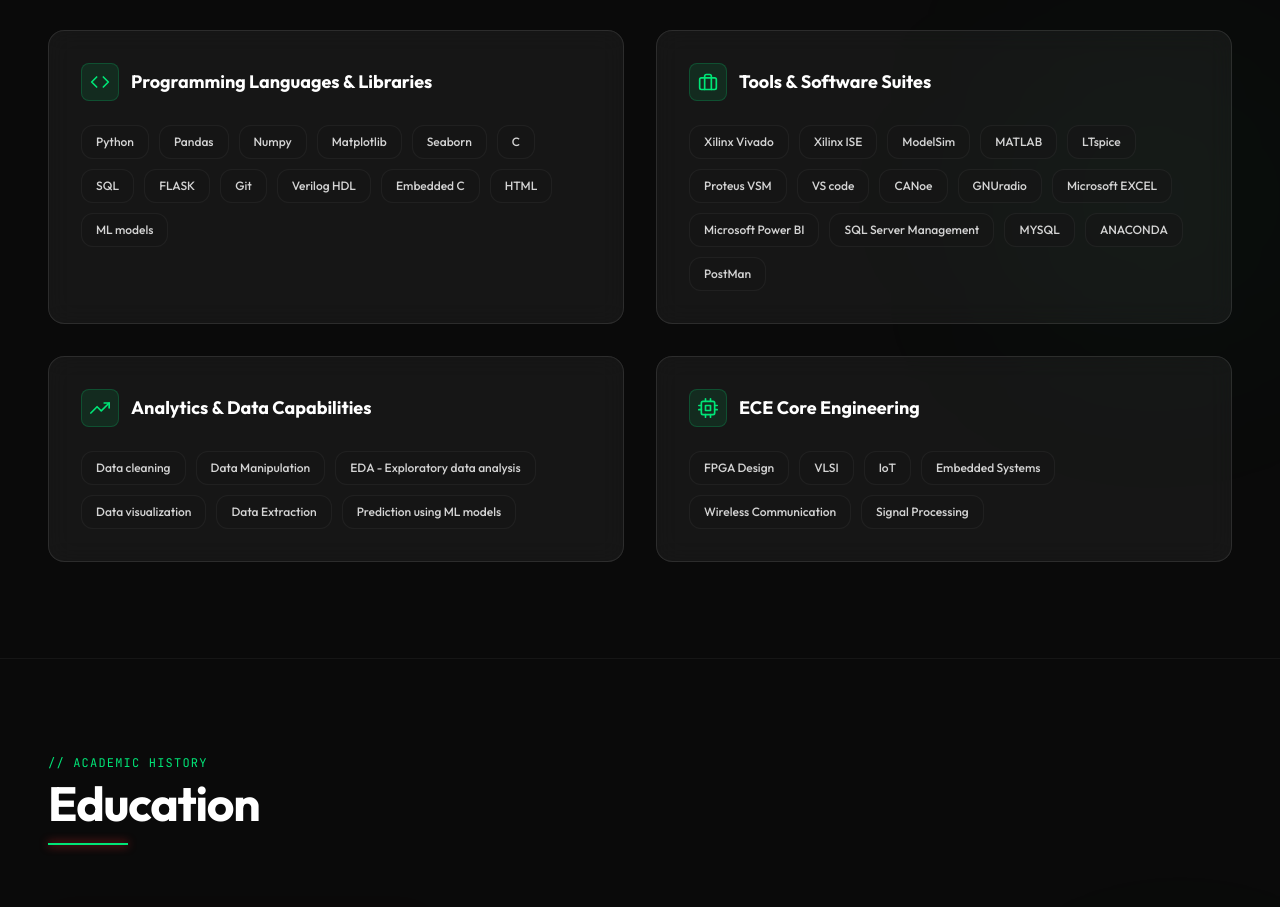
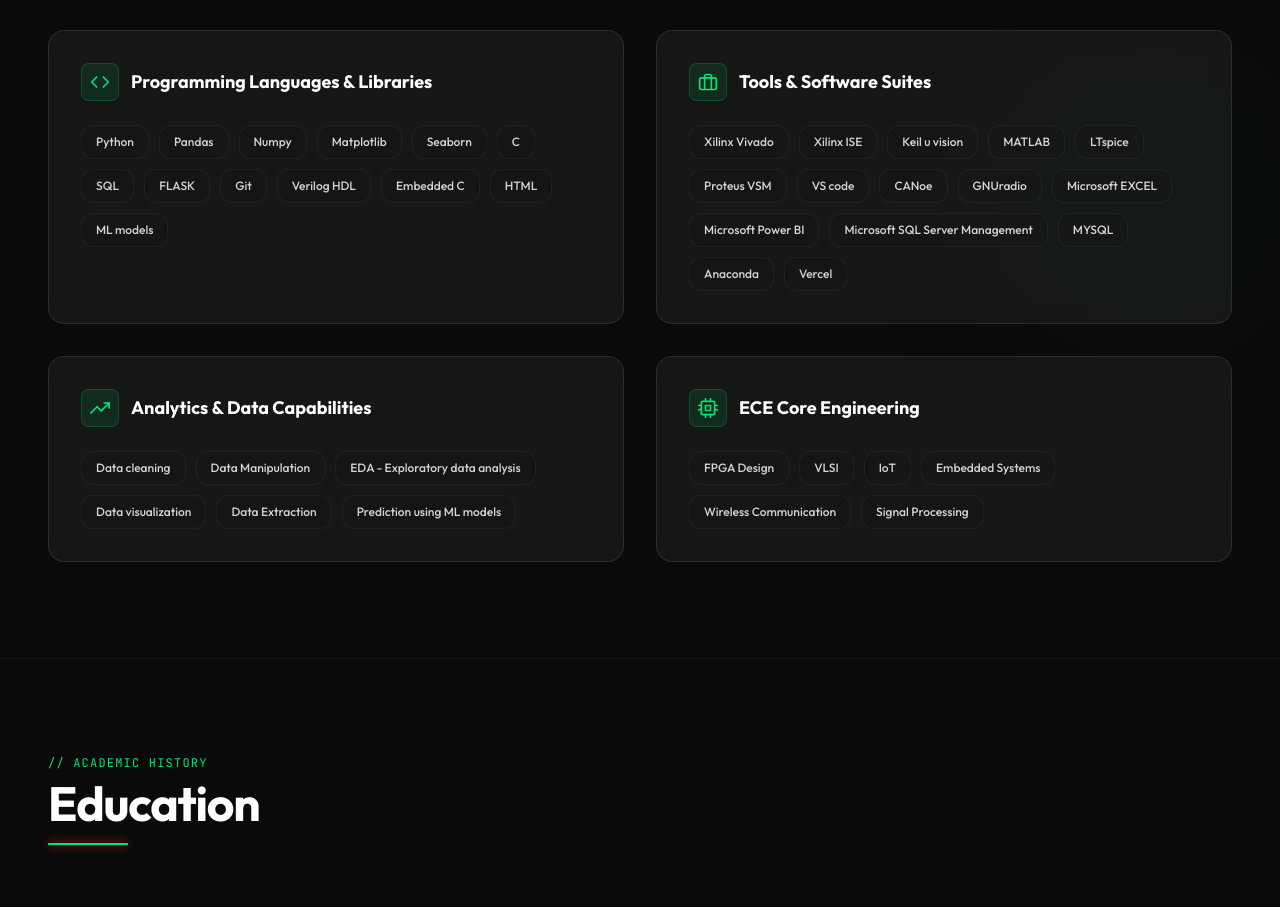
Before and after one commit to Shahul-15/shahul_portfolio, a React (Vite) app: page / in a window 1280 px wide. Shown: the part 2220-3127 px from the top of the page. Built offline with nearby package versions, Linux system fonts and the light colour scheme.

Commit message:
Modify tools list in skillsData.js
Updated tools list in skillsData.js to include 'Keil u vision', 'Microsoft SQL Server Management', 'Anaconda', and 'Vercel', while removing 'ModelSim' and 'PostMan'.

```diff
--- a/src/data/skillsData.js
+++ b/src/data/skillsData.js
@@ -22,7 +22,7 @@ export const skillsData = {
   tools: [
     "Xilinx Vivado",
     "Xilinx ISE",
-    "ModelSim",
+    "Keil u  vision",
     "MATLAB",
     "LTspice",
     "Proteus VSM",
@@ -31,10 +31,10 @@ export const skillsData = {
     "GNUradio",
     "Microsoft EXCEL",
     "Microsoft Power BI",
-    "SQL Server Management",
+    "Microsoft SQL Server Management",
     "MYSQL",
-    "ANACONDA",
-    "PostMan"
+    "Anaconda",
+    "Vercel"
   ],
 
   // To add more analytics capabilities in the future:
```
